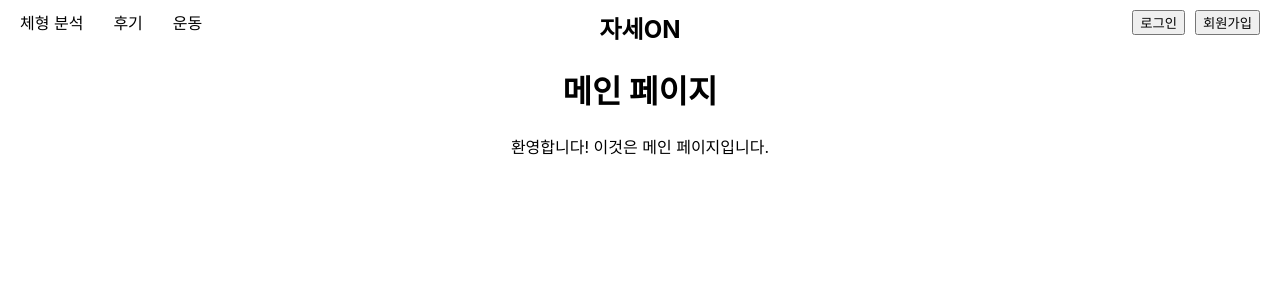
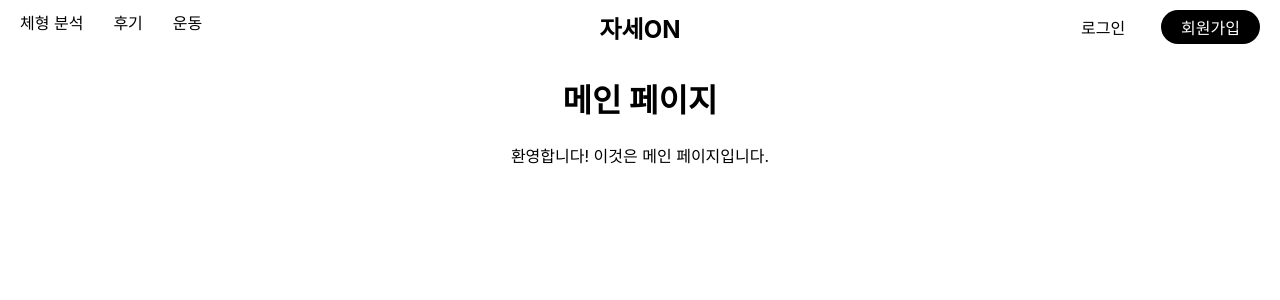
Before and after one commit to MinseouKim/Nullbrain, a React (Create React App) app in the folder react01/: page / in a window 1280 px wide. Shown: the top 300 px of the page. Built offline with nearby package versions, Linux system fonts and the light colour scheme.

Commit message:
Header 생성

```diff
--- a/react01/src/components/Header.jsx
+++ b/react01/src/components/Header.jsx
@@ -13,7 +13,7 @@ const HeaderContainer = styled.header`
 
 const RightBar = styled.div`
   display: flex;
-  gap: 10px;
+  gap: 30px;
 `;
 
 const Logo = styled.div`
@@ -29,6 +29,22 @@ const LeftBar = styled.div`
   gap: 30px;
 `;
 
+const Login = styled.button`
+  background-color: transparent;
+  border: none;
+  cursor: pointer;
+  font-size: 16px;
+`;
+
+const Signup = styled.button`
+  background-color: #000;
+  color: white;
+  border: none;
+  padding: 5px 20px;
+  border-radius: 50px;
+  cursor: pointer;
+  font-size: 16px;
+`;
 
 function Header() {
 	return (
@@ -42,8 +58,8 @@ function Header() {
         자세ON
       </Logo>
       <RightBar>
-        <button>로그인</button>
-        <button>회원가입</button>
+        <Login>로그인</Login>
+        <Signup>회원가입</Signup>
       </RightBar>
 		</HeaderContainer>
 	);
```
Also changed, not shown: 1 other file (tests, documents, lock files or other folders).
